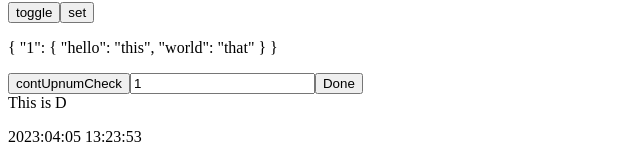
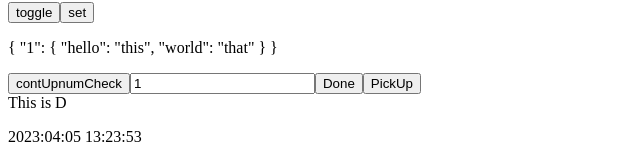
Before and after one commit to koyamal/pra_vue3, a Vue app in the folder vuePractive/: page / in a window 1280 px wide. Shown: the part 314-476 px from the top of the page, without its empty margins (0-640 px from the left). Built offline with nearby package versions, Linux system fonts and the light colour scheme.

Commit message:
Create pickUpCheck

```diff
--- a/vuePractive/src/components/atom/B.vue
+++ b/vuePractive/src/components/atom/B.vue
@@ -18,6 +18,9 @@ export default {
     }
   },
   methods: {
+    pickUpCheck() {
+
+    },
     doneCheck() {
       this.checkHistries[this.numCheck] = {
         hello: "this",
@@ -71,4 +74,5 @@ export default {
   <button @click="contUpnumCheck">contUpnumCheck</button>
   <input type="number" v-model="numCheck">
   <button @click="doneCheck">Done</button>
+  <button @click="pickUpCheck">PickUp</button>
 </template>
```
